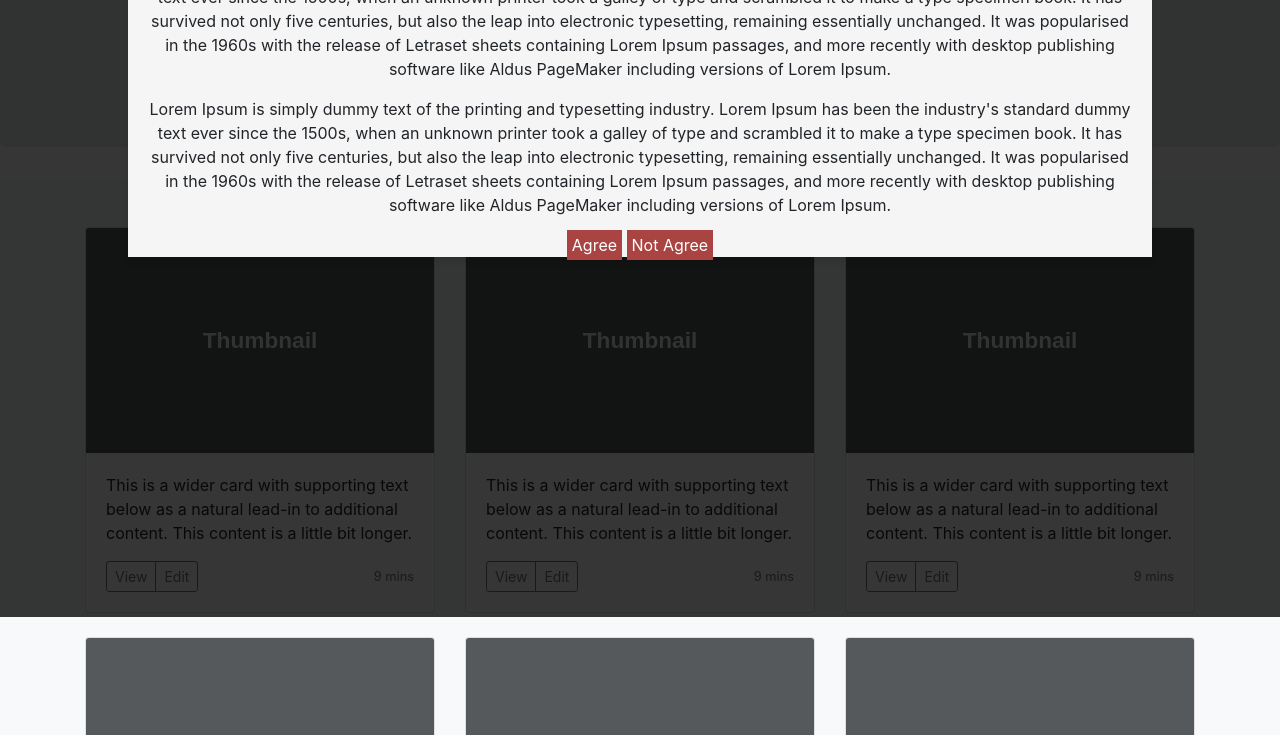
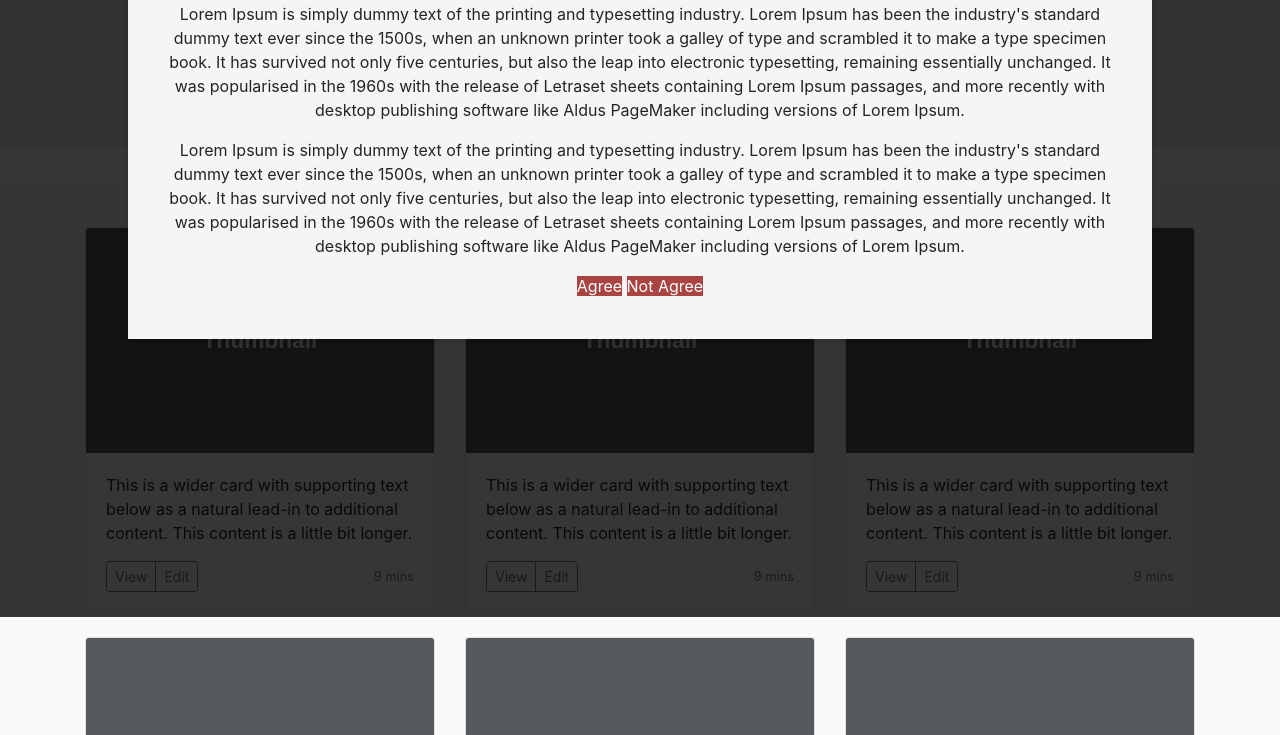
Before and after one commit to kundankumarmourya/confirm-popup, a plain HTML site: page index.html in a window 1280 px wide. Shown: the part 183-918 px from the top of the page. Drawn offline with nearby package versions, Linux system fonts and the light colour scheme.

Commit message:
Button style change

```diff
--- a/style.css
+++ b/style.css
@@ -42,6 +42,7 @@
     margin-left: auto;
     margin-right: auto;
     margin-top: 10%;
+    padding: 4%;
     position: relative;
     -webkit-box-shadow: 0px 4px 6px 0px rgba(0,0,0,0.1);
     -moz-box-shadow: 0px 4px 6px 0px rgba(0,0,0,0.1);
@@ -50,12 +51,13 @@
 .box-agree .button:hover, .box-agree .hvr-bounce-to-right:before{
 	background: #212832
 }
+a:hover{
+    text-decoration: none;
+}
 .box-agree .button {
     background-color: #a94442;
     margin-bottom: 10px;
-    width: 100px;
     color: #fff;
-    padding: 5px;
 }
 .disableClick:hover{
 	opacity: 0.5;
```
